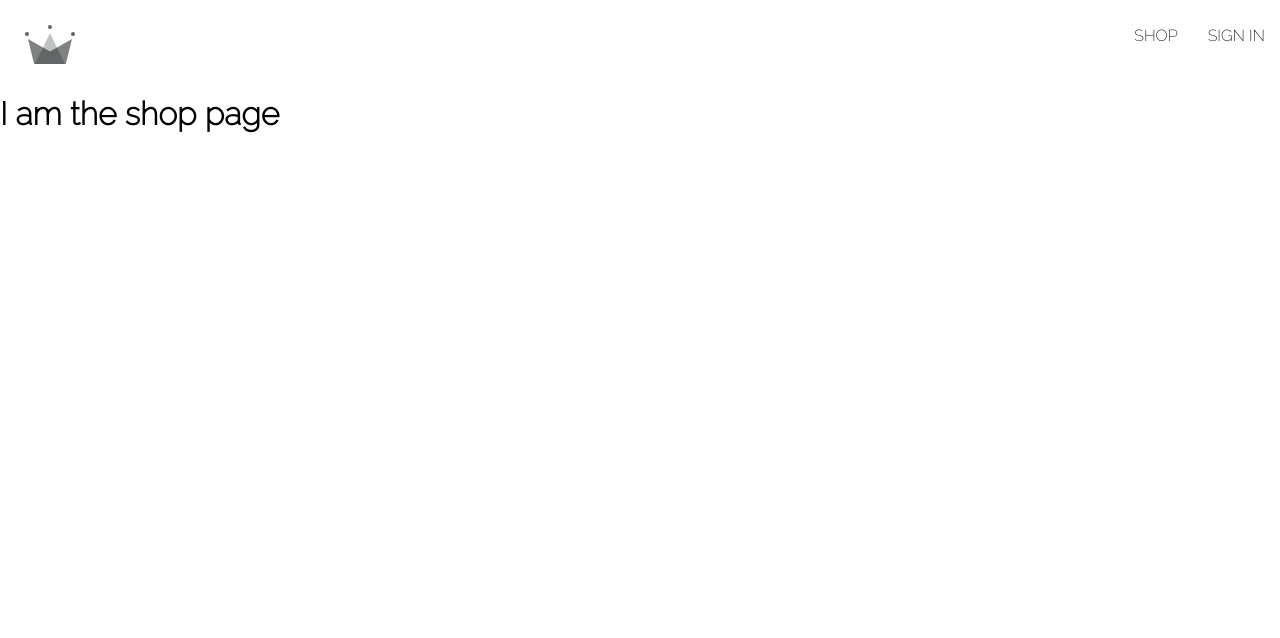
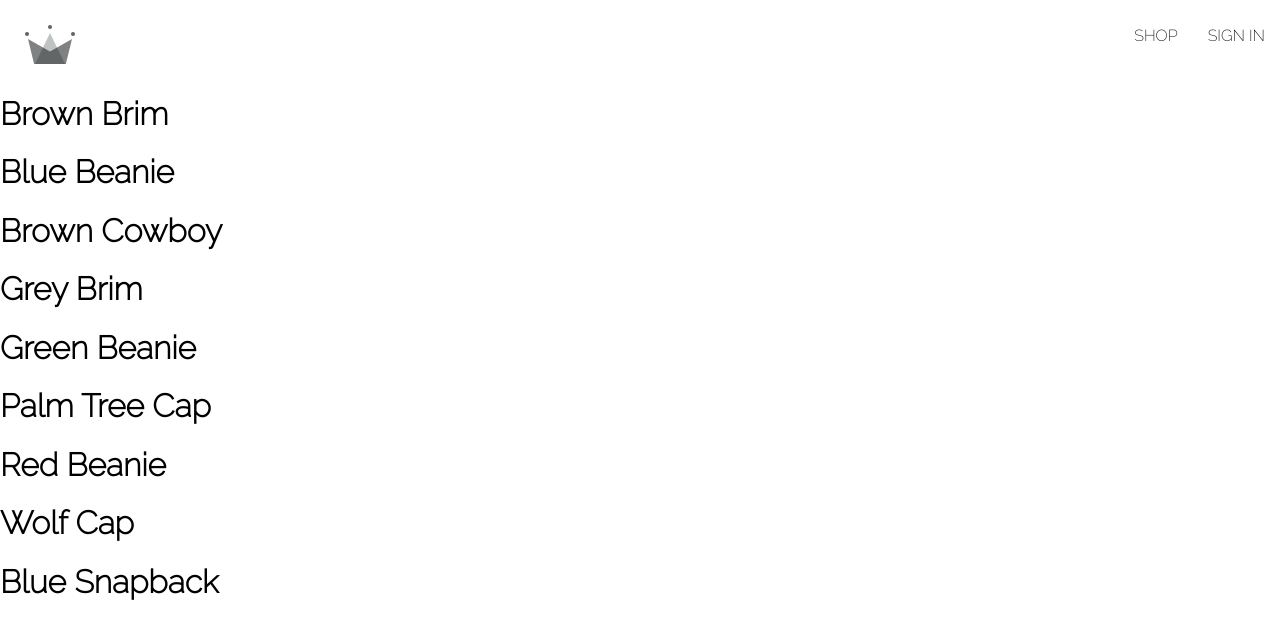
Before and after one commit to 0xluwamania/0xluwamania-Clothing, a React (Create React App) app: page /shop in a window 1280 px wide. Shown: the top 638 px of the page. Built offline with nearby package versions, Linux system fonts and the light colour scheme; no server answers.

Commit message:
shop page

```diff
--- a/src/App.js
+++ b/src/App.js
@@ -3,12 +3,10 @@
 import Navigation from "./routes/Navigation/navigation.component"
 import Home from "./routes/home/home.component";
 import Authentication from "./routes/authentication/authentication.component";
+import Shop from "./routes/shop/shop.component";
 
 
 
-const Shop = () => {
-  return <h1>I am the shop page</h1>;
-};
 const App = () => {
   return (
     <Routes>
--- /dev/null
+++ b/src/routes/shop/shop.component.jsx
@@ -0,0 +1,14 @@
+import SHOP_DATA from "../../shop-data.json";
+
+const Shop = () => {
+  return (
+    <div>
+      {SHOP_DATA.map(({ id, name }) => (
+        <div key={id}>
+          <h1>{name}</h1>
+        </div>
+  ))}
+    </div>
+  );
+};
+export default Shop
--- /dev/null
+++ b/src/shop-data.json
@@ -0,0 +1,56 @@
+[
+    {
+      "id": 1,
+      "name": "Brown Brim",
+      "imageUrl": "https://i.ibb.co/ZYW3VTp/brown-brim.png",
+      "price": 25
+    },
+    {
+      "id": 2,
+      "name": "Blue Beanie",
+      "imageUrl": "https://i.ibb.co/ypkgK0X/blue-beanie.png",
+      "price": 18
+    },
+    {
+      "id": 3,
+      "name": "Brown Cowboy",
+      "imageUrl": "https://i.ibb.co/QdJwgmp/brown-cowboy.png",
+      "price": 35
+    },
+    {
+      "id": 4,
+      "name": "Grey Brim",
+      "imageUrl": "https://i.ibb.co/RjBLWxB/grey-brim.png",
+      "price": 25
+    },
+    {
+      "id": 5,
+      "name": "Green Beanie",
+      "imageUrl": "https://i.ibb.co/YTjW3vF/green-beanie.png",
+      "price": 18
+    },
+    {
+      "id": 6,
+      "name": "Palm Tree Cap",
+      "imageUrl": "https://i.ibb.co/rKBDvJX/palm-tree-cap.png",
+      "price": 14
+    },
+    {
+      "id": 7,
+      "name": "Red Beanie",
+      "imageUrl": "https://i.ibb.co/bLB646Z/red-beanie.png",
+      "price": 18
+    },
+    {
+      "id": 8,
+      "name": "Wolf Cap",
+      "imageUrl": "https://i.ibb.co/1f2nWMM/wolf-cap.png",
+      "price": 14
+    },
+    {
+      "id": 9,
+      "name": "Blue Snapback",
+      "imageUrl": "https://i.ibb.co/X2VJP2W/blue-snapback.png",
+      "price": 16
+    }
+  ]
```
